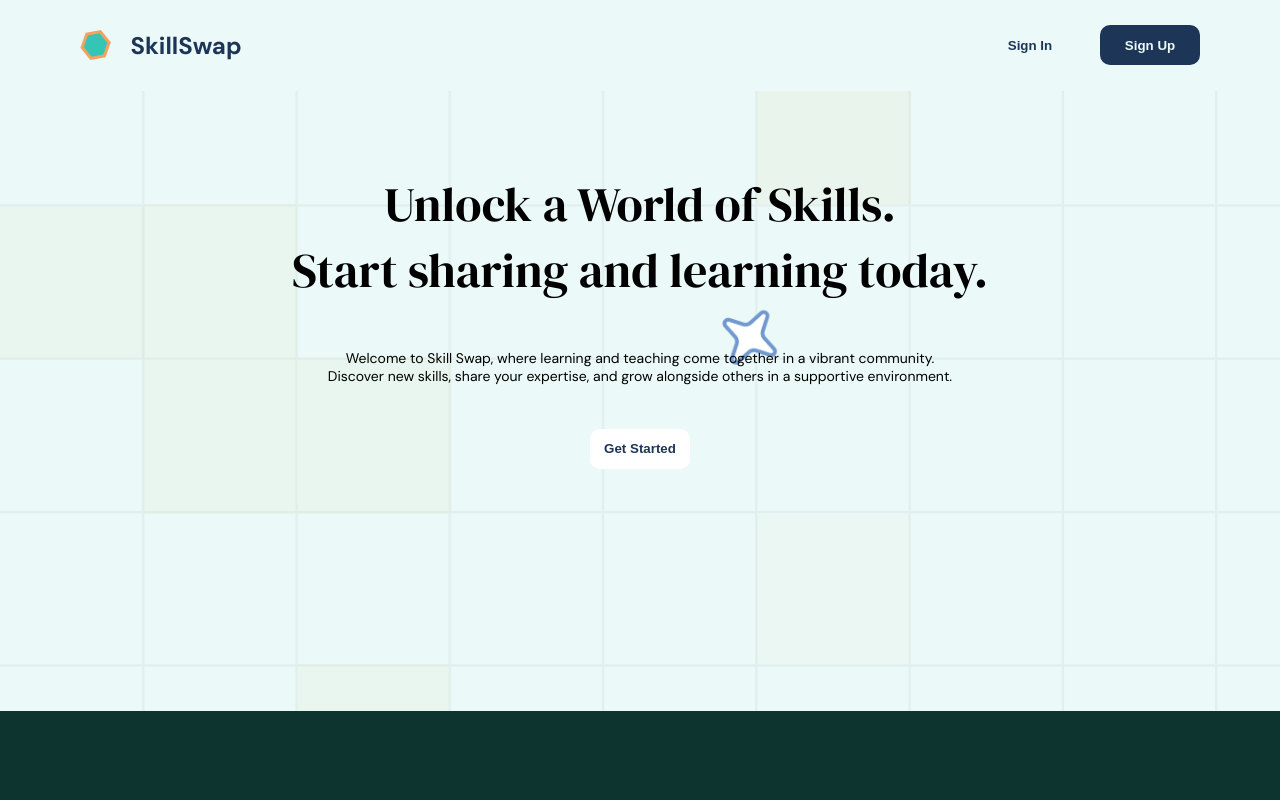
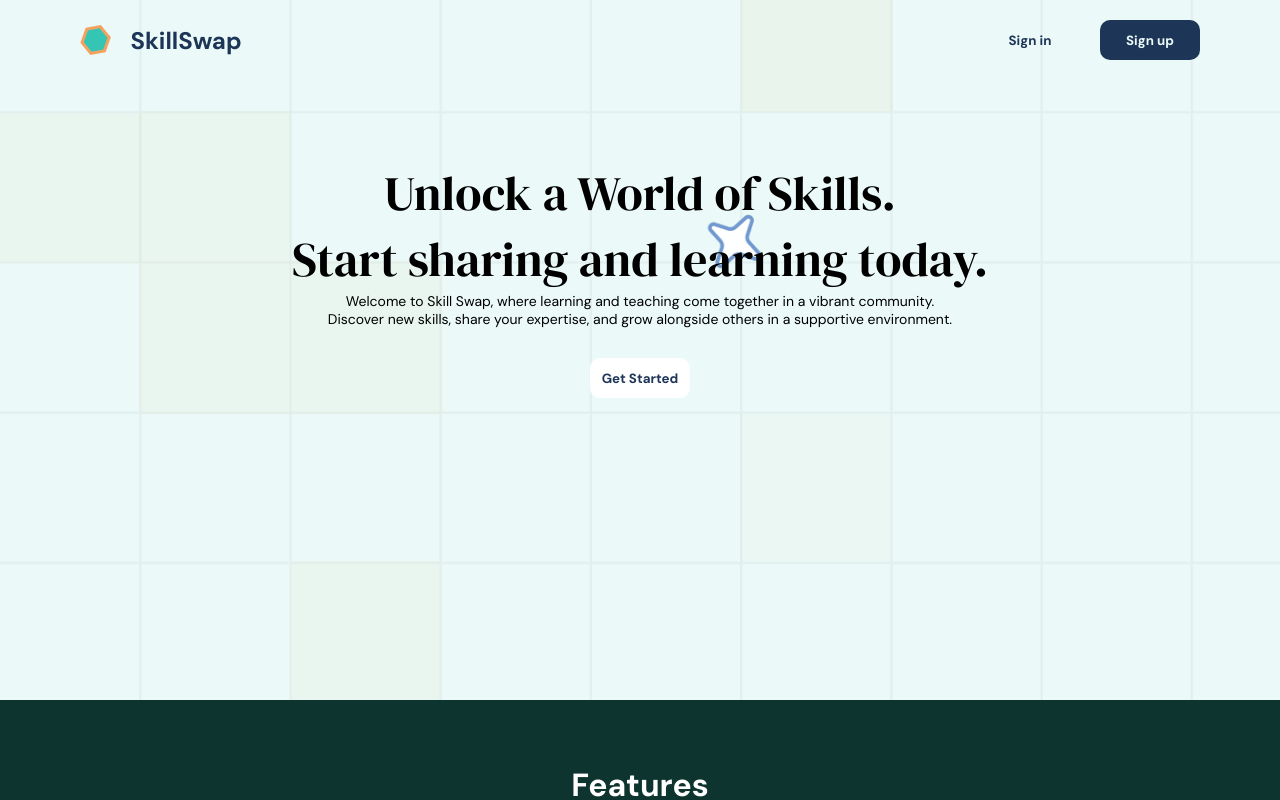
Before and after one commit to y-noah0/skillswap, a React (Vite) app in the folder frontend/: page / in a window 1280 px wide. Shown: the top 800 px of the page. Built offline with nearby package versions, Linux system fonts and the light colour scheme.

Commit message:
Fixed the NAVIGATION BAR

```diff
--- a/frontend/src/App.jsx
+++ b/frontend/src/App.jsx
@@ -9,7 +9,6 @@ import Features from "./pages/Features/Features";
 function App() {
   return (
     <>
-      <Navigation />
       <Routes>
         <Route
           path="/"
--- a/frontend/src/Components/Defaults/Navigation/Navigation.jsx
+++ b/frontend/src/Components/Defaults/Navigation/Navigation.jsx
@@ -16,13 +16,13 @@ function Navigation() {
                     className={style.signIn}
                     onClick={() => navigate('/login')}
                 >
-                    Sign In
+                    Sign in
                 </button>
                 <button
                     className={style.signUp}
                     onClick={() => navigate('/signup')}
                 >
-                    Sign Up
+                    Sign up
                 </button>
             </div>
         </div>
--- a/frontend/src/Components/Defaults/Navigation/Navigation.module.css
+++ b/frontend/src/Components/Defaults/Navigation/Navigation.module.css
@@ -1,9 +1,9 @@
 .Navigation{
     display: flex;
     justify-content: space-between;
-    padding: 10px 80px;
+    padding: 20px 80px;
     align-items: center;
-    background-color: #EBFAF8 !important;
+    background-color: transparent;
 }
 .logo{
     display: flex;
--- a/frontend/src/Components/Hero/Hero.jsx
+++ b/frontend/src/Components/Hero/Hero.jsx
@@ -1,10 +1,14 @@
+import Navigation from '../Defaults/Navigation/Navigation'
 import style from './Hero.module.css'
 function Hero() {
-    return(
-        <div className={style.Hero}>
-            <h1>Unlock a World of Skills. <br />Start sharing and learning today.</h1>
-            <p>Welcome to Skill Swap, where learning and teaching come together in a vibrant community. <br />Discover new skills, share your expertise, and grow alongside others in a supportive environment.</p>
-            <button>Get Started</button>
-        </div>
+    return (
+        <>
+            <Navigation />
+            <div className={style.Hero}>
+                <h1>Unlock a World of Skills. <br />Start sharing and learning today.</h1>
+                <p>Welcome to Skill Swap, where learning and teaching come together in a vibrant community. <br />Discover new skills, share your expertise, and grow alongside others in a supportive environment.</p>
+                <button>Get Started</button>
+            </div>
+        </>
     )
-}export default Hero
+} export default Hero
--- a/frontend/src/index.css
+++ b/frontend/src/index.css
@@ -4,7 +4,7 @@
   --color-blue: #1D3557;
 }
 
-body {
+* {
   margin: 0px;
   font-family: "DM Sans", serif;
 }
```
